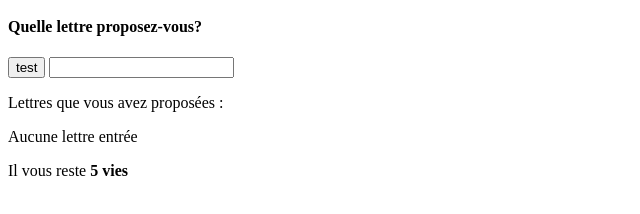
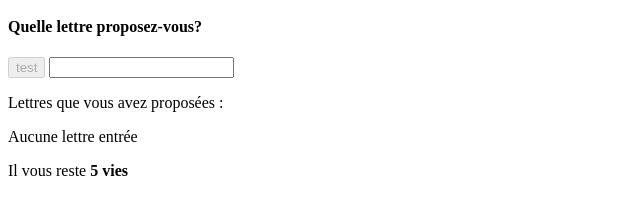
Before and after one commit to GigiTheGiraffe/Hangman, a plain HTML site: page index.html in a window 1280 px wide. Shown: the part 228-442 px from the top of the page, 0-640 px from the left. Drawn offline with Linux system fonts and the light colour scheme; a web font is replaced by a local one.

Commit message:
On fait ce qu'on peut

```diff
--- a/index.html
+++ b/index.html
@@ -31,7 +31,7 @@
         </section>
         <section>
             <h4>Quelle lettre proposez-vous?</h4>
-            <button id="choix">test</button>
+            <button id="choix" disabled>test</button>
             <input type="text">
         <p>Lettres que vous avez proposées :</p>
         <p id="lettreDejaEntree">Aucune lettre entrée</p>
```
